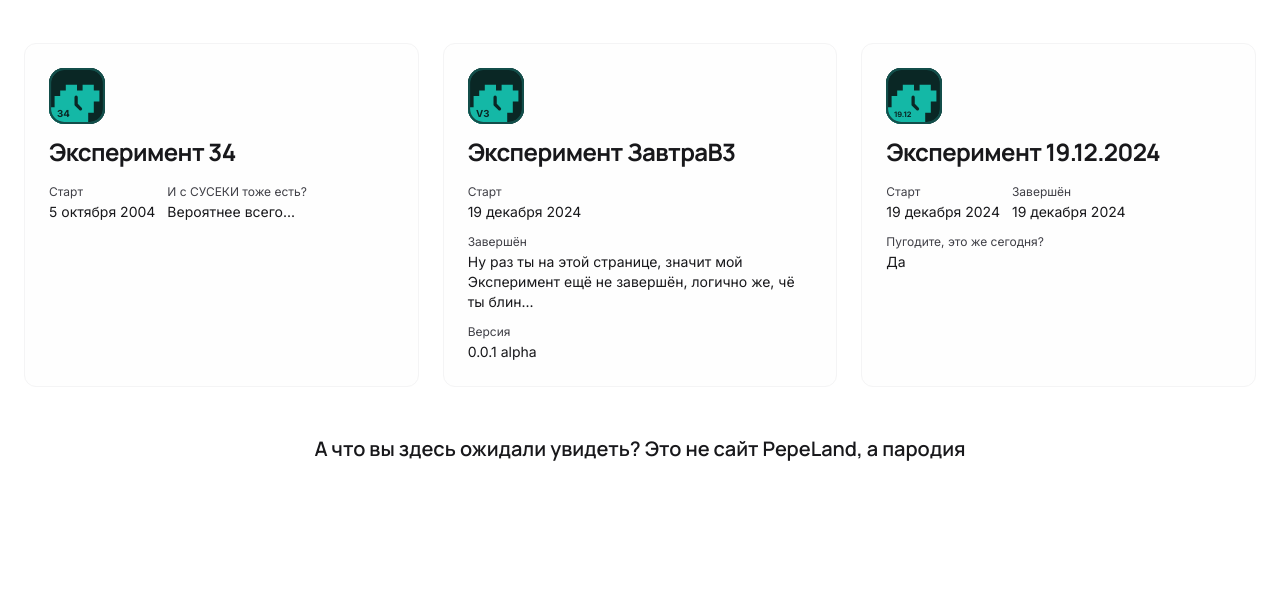
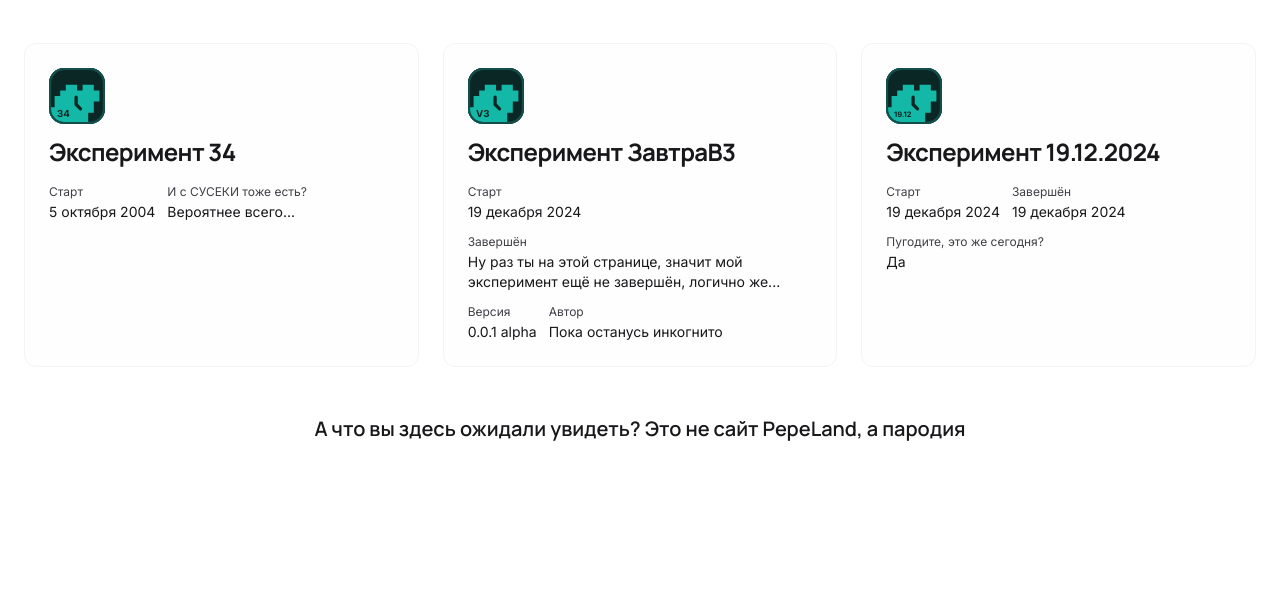
Before and after one commit to mineshalk/zavtrav3, a plain HTML site: page index.html in a window 1280 px wide. Shown: the part 741-1339 px from the top of the page. Drawn offline with Linux system fonts and the light colour scheme.

Commit message:
feat: add author

```diff
--- a/index.html
+++ b/index.html
@@ -409,8 +409,8 @@
                     Завершён
                   </div>
                   <div class="mt-0.5 text-sm text-zinc-900 dark:text-zinc-100">
-                    Ну раз ты на этой странице, значит мой Эксперимент ещё не
-                    завершён, логично же, чё ты блин...
+                    Ну раз ты на этой странице, значит мой эксперимент ещё не
+                    завершён, логично же...
                   </div>
                 </div>
                 <div class="">
@@ -419,6 +419,14 @@
                   </div>
                   <div class="mt-0.5 text-sm text-zinc-900 dark:text-zinc-100">
                     0.0.1 alpha
+                  </div>
+                </div>
+                <div class="">
+                  <div class="text-xs text-zinc-700 dark:text-zinc-300">
+                    Автор
+                  </div>
+                  <div class="mt-0.5 text-sm text-zinc-900 dark:text-zinc-100">
+                    Пока останусь инкогнито
                   </div>
                 </div>
               </div>
```
